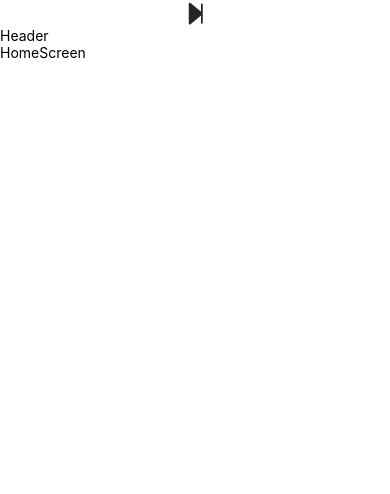
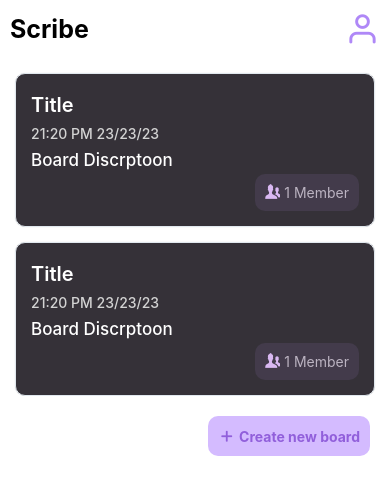
Before and after one commit to Mahmoud412/TasksMangeApp, a React Native app: screen / in a window 390 px wide. Shown: the top 494 px of the page. Built offline with nearby package versions, Linux system fonts and the light colour scheme.

Commit message:
added boardCard

```diff
--- /dev/null
+++ b/src/components/Home/Board/BoardCard.tsx
@@ -0,0 +1,45 @@
+import {View, Text, ScrollView} from 'react-native';
+import React from 'react';
+import {Card, Icon} from '@rneui/themed';
+import styles from './styles';
+
+const BoardCard = () => {
+  return (
+    <ScrollView>
+      <Card containerStyle={styles.card}>
+        <View>
+          <Text style={styles.title}>Title</Text>
+          <Text style={styles.date}>21:20 PM 23/23/23</Text>
+          <Text style={styles.description}>Board Discrptoon</Text>
+        </View>
+
+        <View style={styles.memberContainer}>
+          <View style={styles.memberSubContainer}>
+            <View>
+              <Icon name="users" type="entypo" size={15} color="#d9b8f2" />
+            </View>
+            <Text style={styles.memberText}> 1 Member</Text>
+          </View>
+        </View>
+      </Card>
+      <Card containerStyle={styles.card}>
+        <View>
+          <Text style={styles.title}>Title</Text>
+          <Text style={styles.date}>21:20 PM 23/23/23</Text>
+          <Text style={styles.description}>Board Discrptoon</Text>
+        </View>
+
+        <View style={styles.memberContainer}>
+          <View style={styles.memberSubContainer}>
+            <View>
+              <Icon name="users" type="entypo" size={15} color="#d9b8f2" />
+            </View>
+            <Text style={styles.memberText}> 1 Member</Text>
+          </View>
+        </View>
+      </Card>
+    </ScrollView>
+  );
+};
+
+export default BoardCard;
--- /dev/null
+++ b/src/components/Home/Board/styles.tsx
@@ -0,0 +1,58 @@
+import {StyleSheet} from 'react-native';
+
+const styles = StyleSheet.create({
+  card: {
+    borderRadius: 10,
+    backgroundColor: '#353138',
+  },
+  title: {
+    color: 'white',
+    fontSize: 20,
+    fontWeight: '600',
+    marginVertical: 4,
+  },
+  date: {
+    color: 'lightgray',
+    marginVertical: 4,
+    fontWeight: '500',
+  },
+  description: {
+    color: 'white',
+    marginVertical: 4,
+    fontSize: 17,
+    fontWeight: '500',
+  },
+  memberContainer: {
+    flexDirection: 'row',
+    justifyContent: 'flex-end',
+  },
+  memberSubContainer: {
+    backgroundColor: '#433B4B',
+    borderRadius: 10,
+    flexDirection: 'row',
+    padding: 10,
+  },
+  memberText: {
+    textAlign: 'center',
+    color: '#BBB3C1',
+  },
+  buttonContainer: {
+    margin: 20,
+    alignSelf: 'flex-end',
+    justifyContent: 'flex-end',
+  },
+  buttonSubContainer: {
+    backgroundColor: '#D4BBFF',
+    borderRadius: 10,
+    flexDirection: 'row',
+    padding: 10,
+    alignItems: 'center',
+  },
+  buttonText: {
+    textAlign: 'center',
+    color: '#915FDB',
+    fontWeight: 'bold',
+  },
+});
+
+export default styles;
--- a/src/components/Home/Header.tsx
+++ /dev/null
@@ -1,14 +0,0 @@
-import {View, Text} from 'react-native';
-import React from 'react';
-import {Icon} from '@rneui/themed';
-
-const Header = () => {
-  return (
-    <View>
-      <Icon name="stepforward" type="antdesign" size={25} />
-      <Text>Header</Text>
-    </View>
-  );
-};
-
-export default Header;
--- /dev/null
+++ b/src/components/Home/header/Header.tsx
@@ -0,0 +1,15 @@
+import {View, Text} from 'react-native';
+import React from 'react';
+import {Icon} from '@rneui/themed';
+import styles from './styles';
+
+const Header = () => {
+  return (
+    <View style={styles.container}>
+      <Text style={styles.headerTitle}>Scribe</Text>
+      <Icon name="user" type="feather" size={35} color="#af88f7" />
+    </View>
+  );
+};
+
+export default Header;
--- /dev/null
+++ b/src/components/Home/header/styles.tsx
@@ -0,0 +1,16 @@
+import {StyleSheet} from 'react-native';
+
+const styles = StyleSheet.create({
+  container: {
+    flexDirection: 'row',
+    justifyContent: 'space-between',
+    margin: 10,
+    alignItems: 'center',
+  },
+  headerTitle: {
+    fontSize: 25,
+    fontWeight: 'bold',
+  },
+});
+
+export default styles;
--- a/src/screens/HomeScreen.tsx
+++ b/src/screens/HomeScreen.tsx
@@ -1,12 +1,25 @@
-import {View, Text} from 'react-native';
+import {View, Text, TouchableOpacity} from 'react-native';
 import React from 'react';
-import Header from '../components/Home/Header';
+import Header from '../components/Home/header/Header';
+import BoardCard from '../components/Home/Board/BoardCard';
+import styles from '../components/Home/Board/styles';
+import {Icon} from '@rneui/themed';
 
 const HomeScreen = () => {
   return (
     <View>
       <Header />
-      <Text>HomeScreen</Text>
+      <BoardCard />
+      <View>
+        <TouchableOpacity style={styles.buttonContainer}>
+          <View style={styles.buttonSubContainer}>
+            <View>
+              <Icon name="plus" type="entypo" size={18} color="#915FDB" />
+            </View>
+            <Text style={styles.buttonText}> Create new board</Text>
+          </View>
+        </TouchableOpacity>
+      </View>
     </View>
   );
 };
```
